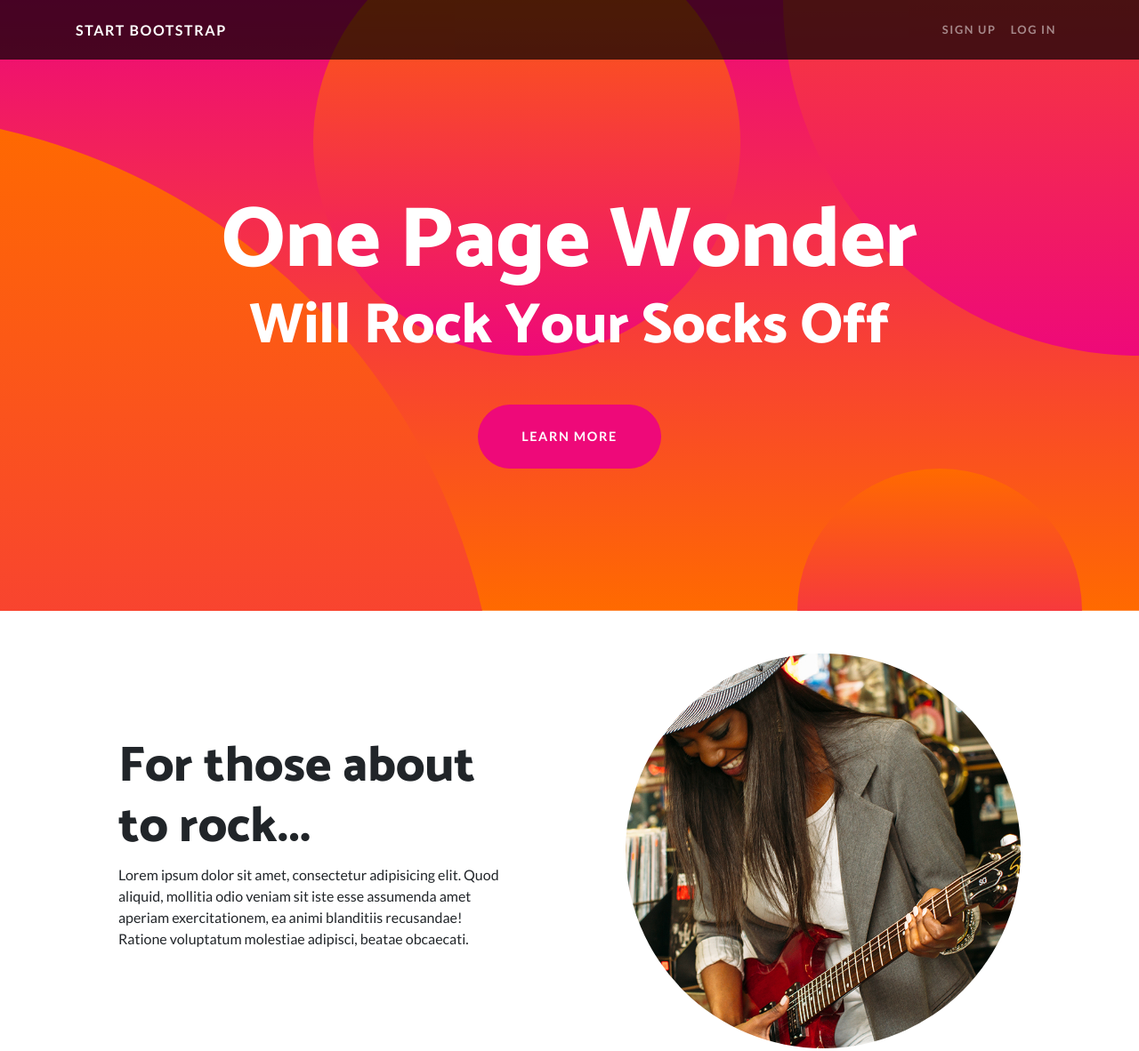
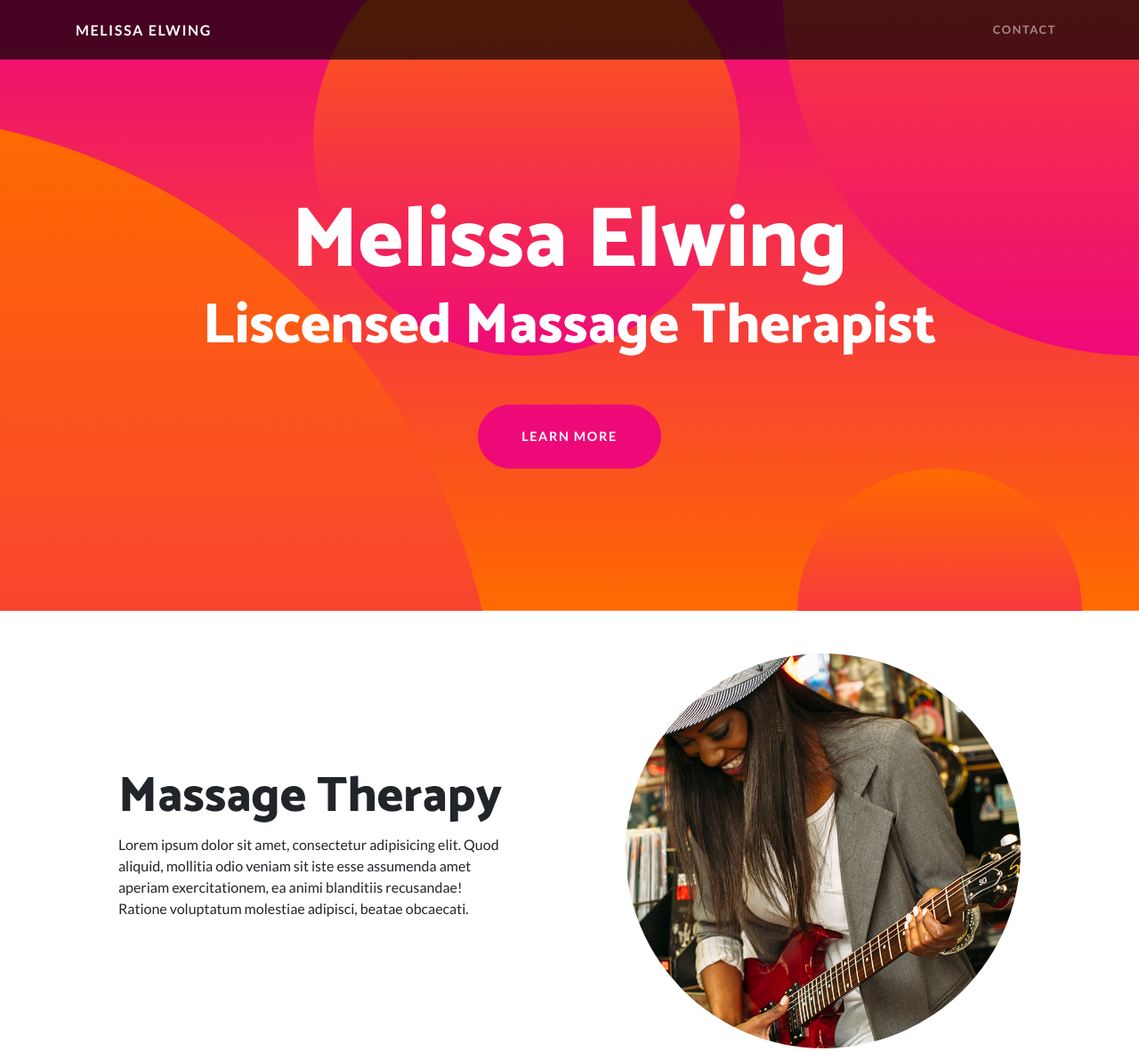
Before and after one commit to sadxdad/client-site2, a website: page index.html in a window 1280 px wide. Shown: the top 1182 px of the page at 89% size. Drawn offline with Linux system fonts and the light colour scheme.

Commit message:
html text edit

```diff
--- a/index.html
+++ b/index.html
@@ -8,7 +8,7 @@
     <meta name="description" content="">
     <meta name="author" content="">
 
-    <title>One Page Wonder - Start Bootstrap Template</title>
+    <title>Melissa Elwing Liscensed Massage Therapist</title>
 
     <!-- Bootstrap core CSS -->
     <link href="vendor/bootstrap/css/bootstrap.min.css" rel="stylesheet">
@@ -27,17 +27,17 @@
     <!-- Navigation -->
     <nav class="navbar navbar-expand-lg navbar-dark navbar-custom fixed-top">
       <div class="container">
-        <a class="navbar-brand" href="#">Start Bootstrap</a>
+        <a class="navbar-brand" href="#">Melissa Elwing</a>
         <button class="navbar-toggler" type="button" data-toggle="collapse" data-target="#navbarResponsive" aria-controls="navbarResponsive" aria-expanded="false" aria-label="Toggle navigation">
           <span class="navbar-toggler-icon"></span>
         </button>
         <div class="collapse navbar-collapse" id="navbarResponsive">
           <ul class="navbar-nav ml-auto">
             <li class="nav-item">
-              <a class="nav-link" href="#">Sign Up</a>
+              <a class="nav-link" href="#"></a>
             </li>
             <li class="nav-item">
-              <a class="nav-link" href="#">Log In</a>
+              <a class="nav-link" href="#">Contact</a>
             </li>
           </ul>
         </div>
@@ -47,8 +47,8 @@
     <header class="masthead text-center text-white">
       <div class="masthead-content">
         <div class="container">
-          <h1 class="masthead-heading mb-0">One Page Wonder</h1>
-          <h2 class="masthead-subheading mb-0">Will Rock Your Socks Off</h2>
+          <h1 class="masthead-heading mb-0">Melissa Elwing</h1>
+          <h2 class="masthead-subheading mb-0">Liscensed Massage Therapist</h2>
           <a href="#" class="btn btn-primary btn-xl rounded-pill mt-5">Learn More</a>
         </div>
       </div>
@@ -68,7 +68,7 @@
           </div>
           <div class="col-lg-6 order-lg-1">
             <div class="p-5">
-              <h2 class="display-4">For those about to rock...</h2>
+              <h2 class="display-4">Massage Therapy</h2>
               <p>Lorem ipsum dolor sit amet, consectetur adipisicing elit. Quod aliquid, mollitia odio veniam sit iste esse assumenda amet aperiam exercitationem, ea animi blanditiis recusandae! Ratione voluptatum molestiae adipisci, beatae obcaecati.</p>
             </div>
           </div>
@@ -86,7 +86,7 @@
           </div>
           <div class="col-lg-6">
             <div class="p-5">
-              <h2 class="display-4">We salute you!</h2>
+              <h2 class="display-4">Qi Gong</h2>
               <p>Lorem ipsum dolor sit amet, consectetur adipisicing elit. Quod aliquid, mollitia odio veniam sit iste esse assumenda amet aperiam exercitationem, ea animi blanditiis recusandae! Ratione voluptatum molestiae adipisci, beatae obcaecati.</p>
             </div>
           </div>
@@ -104,7 +104,7 @@
           </div>
           <div class="col-lg-6 order-lg-1">
             <div class="p-5">
-              <h2 class="display-4">Let there be rock!</h2>
+              <h2 class="display-4">Reiki</h2>
               <p>Lorem ipsum dolor sit amet, consectetur adipisicing elit. Quod aliquid, mollitia odio veniam sit iste esse assumenda amet aperiam exercitationem, ea animi blanditiis recusandae! Ratione voluptatum molestiae adipisci, beatae obcaecati.</p>
             </div>
           </div>
```
